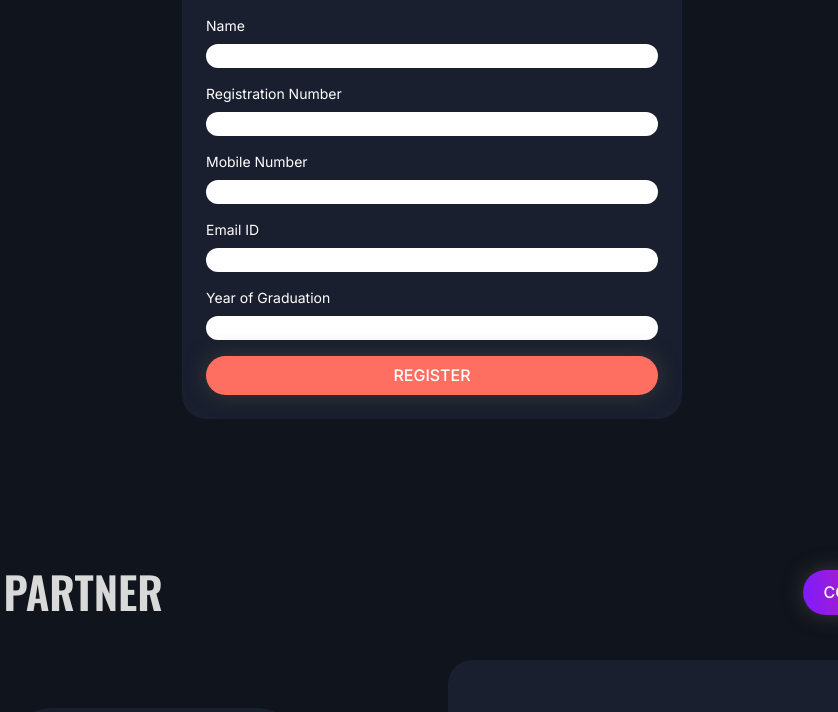
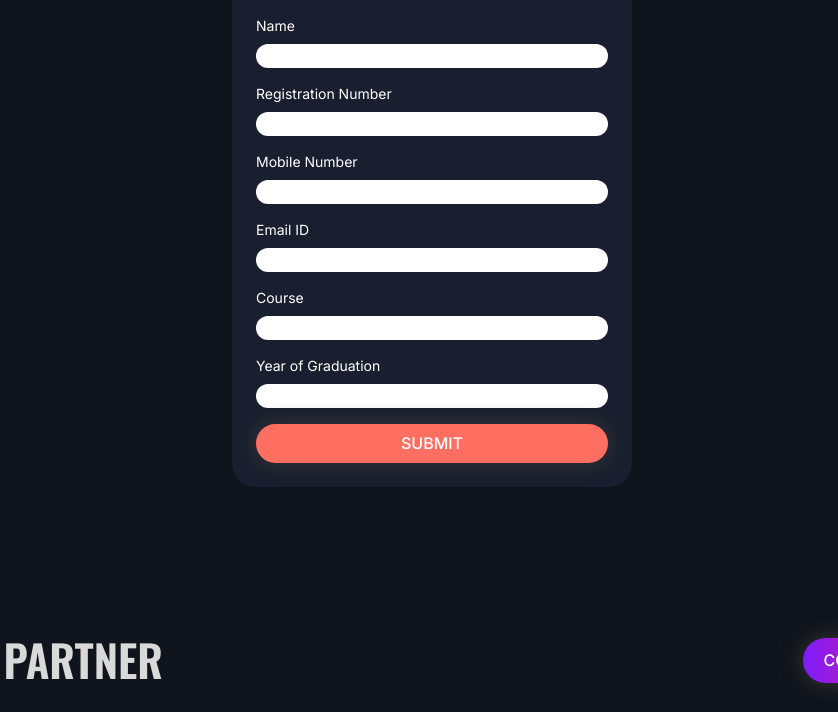
Before and after one commit to Vaibhavkulshrestha12/event-page, a website: page form.html in a window 1280 px wide. Shown: the part 286-998 px from the top of the page, without its empty margins (208-1046 px from the left). Drawn offline with nearby package versions, Linux system fonts and the light colour scheme.

Commit message:
Update form.html

```diff
--- a/form.html
+++ b/form.html
@@ -35,7 +35,7 @@
     <nav class="z-[9999] fixed w-full max-w-[1200px] h-auto md:p-2 p-4 px-10 flex flex-row justify-between md:justify-evenly items-center bg-primary-blueDark md:bg-primary-blueDark10 md:backdrop-blur-2xl md:rounded-full md:mt-5"
         id="mobile-nav">
         <div class="header-left w-[40px]">
-            <img src="./src/assets/Pentaomnia.png" alt="" class="w-full">
+           <a href ="index.html"><img src="./src/assets/Pentaomnia.png" alt="" class="w-full"></a>
         </div>
 
         <button id="mobile-menu-btn block md:hidden"><i onclick="Menu(this)"
@@ -71,7 +71,7 @@
 
     <!-- REGISTRATION FORM -->
     <section id="registration" class="section flex flex-col items-center justify-center gap-6 flex-grow">
-        <div class="flex flex-col gap-8 justify-start items-center bg-primary-blue rounded-3xl max-w-[500px] p-6 w-full">
+        <div class="flex flex-col gap-8 justify-start items-center bg-primary-blue rounded-3xl max-w-[400px] p-6 w-full">
             <h1 class="text-3xl font-bold text-center text-white mb-4">Event Registration</h1>
 
             <form action="submit_registration.php" method="POST" class="flex flex-col gap-4 w-full">
@@ -96,6 +96,11 @@
                 </div>
 
                 <div>
+                    <label for="course" class="block text-sm font-semibold text-white mb-2">Course</label>
+                    <input type="text" id="course" name="course" class="w-full p-3 bg-primary-blueDark10 text-black placeholder-white rounded-full" required>
+                </div>
+
+                <div>
                     <label for="grad-year" class="block text-sm font-semibold text-white mb-2">Year of Graduation</label>
                     <input type="number" id="grad-year" name="graduation_year" class="w-full p-3 bg-primary-blueDark10 text-black placeholder-white rounded-full" required>
                 </div>
@@ -110,7 +115,7 @@
                     font-size: 16px;
                     transition: background-color 0.3s ease;
                 " onmouseover="this.style.backgroundColor='#ff4a3e'" onmouseout="this.style.backgroundColor='#ff6f61'">
-                    Register
+                    Submit
                 </button>
             </form>
         </div>
```
